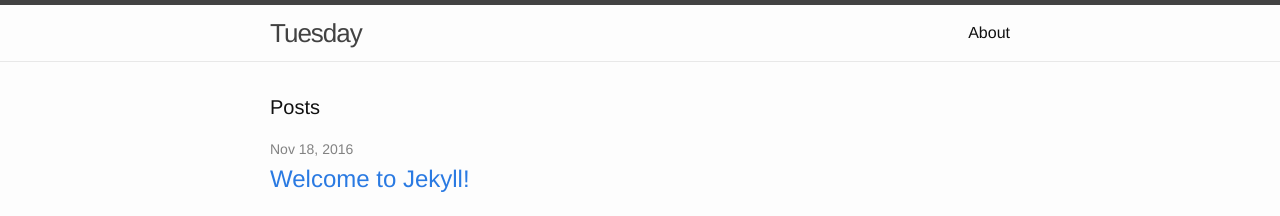
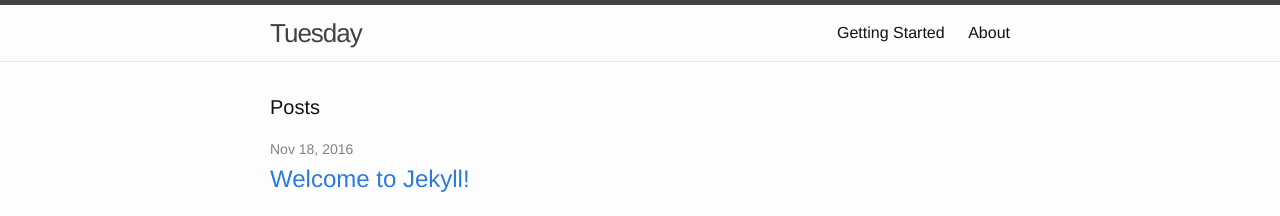
Before and after one commit to CRASHSpace/tuesday, a Jekyll site: the page built from index.html, in a window 1280 px wide. Shown: the top 216 px of the page. Built offline with Jekyll 4.4.1, drawn with Linux system fonts in a browser that asks for light colours.

Commit message:
Got item into nav header

```diff
--- /dev/null
+++ b/_data/collections.yml
@@ -0,0 +1,5 @@
+
+- title: Getting Started
+  docs:
+  - reccomended_reading
+  - quickstart
--- a/_includes/header.html
+++ b/_includes/header.html
@@ -14,6 +14,9 @@
       </a>
 
       <div class="trigger">
+        {% for section in site.data.collections %}
+          <a class="page-link" href="">{{ section.title }}</a>
+        {% endfor %}
         {% for my_page in site.pages %}
           {% if my_page.title %}
           <a class="page-link" href="{{ my_page.url | prepend: site.baseurl }}">{{ my_page.title }}</a>
```
Also changed, not shown: _gettingstarted/recommended_reading.md (added, +10 -0 lines).
